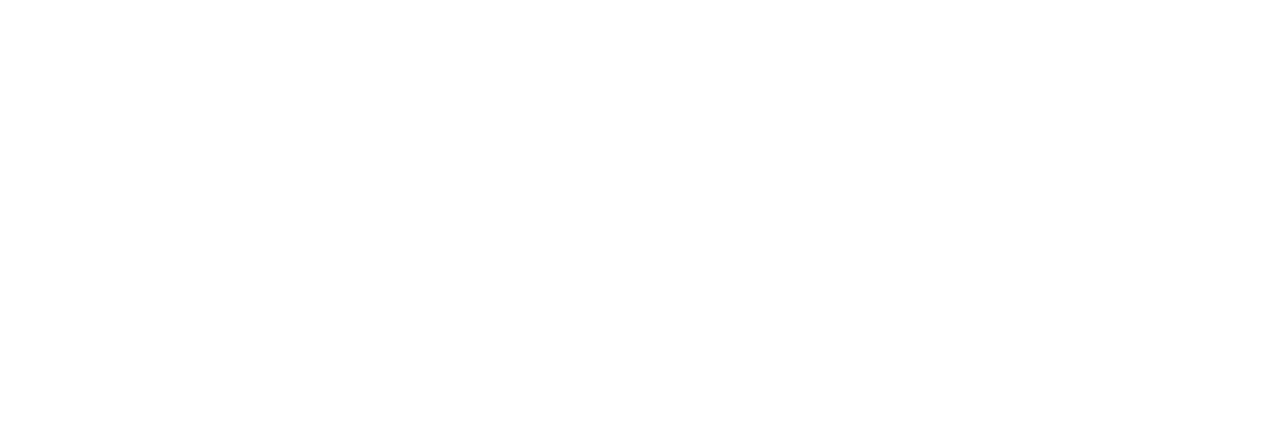
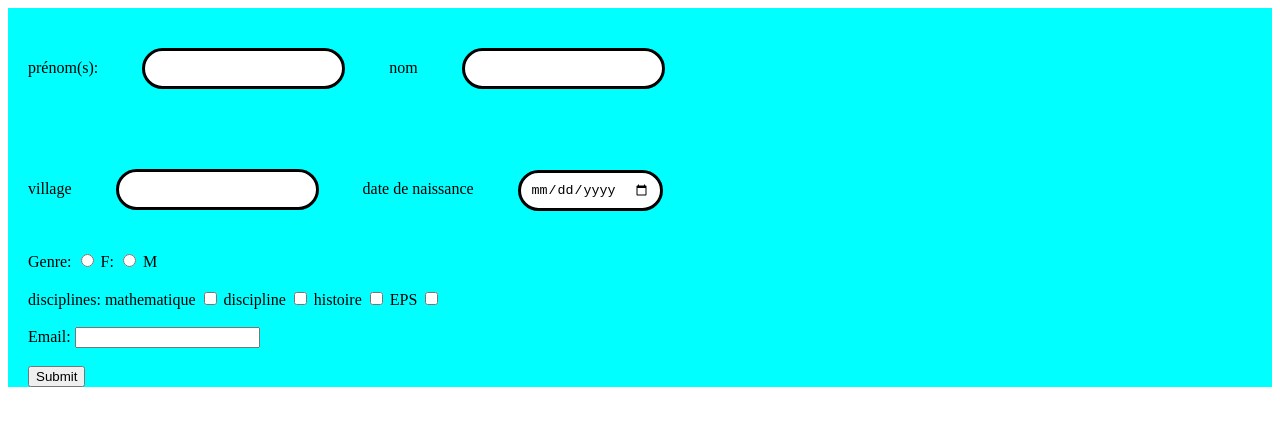
Before and after one commit to mounawaraalicolo5-or/mapremierepageweb, a plain HTML site: page formulaire.html in a window 1280 px wide. Drawn offline with Linux system fonts and the light colour scheme.

Commit message:
j'ai des deplacement dans mon travaille

```diff
--- /dev/null
+++ b/formulaire.css
@@ -0,0 +1,23 @@
+form{
+     background-color:aqua;
+
+
+}
+div{
+    /*l'élément sur la meme ligne et s'adapte au contenu*/
+    display: inline;
+    margin-left:20px ;
+}
+
+input[type=text], input[type=date], input[type=mail]{
+
+    /*la balis input a l'interieur*/
+    padding: 10px;
+    /*espace extérieur de 30px autour de l'élément*/
+    margin: 40px;
+    height: 15px;
+    border-color:black;
+    border-radius: 30px;
+    border: solid;
+
+}
--- a/formulaire.html
+++ b/formulaire.html
@@ -1,15 +1,99 @@
+<!-- je créé un formulaire d'inscription-->
 <!DOCTYPE html>
 
 
 <html>
     <head>
+        <meta charset="utf-8">
+        <title>Formulaire d'inscription</title>
+        <!--ce code permetd'ajouter un fichier css-->
+        <link rel="stylesheet" href="formulaire.css">
 
-        <meta charset="utf-8">
-        <title></title>
 
    </head>
 
    <body>
+        <!--je rédige la structure du formulaire d'inscription-->
+        <form> <!--début du formulaire-->
+            <div>
+               <label for="prenom">prénom(s):</label>
+               <input type="text" name="prenom">
+
+                <label for="nom">nom</label>
+                <input type="text" name="nom">
+            </div>
+            <br>
+            <div>
+                <label for="village">village</label>
+                <input type="text" name="village">
+
+
+                <label for="date de naissance">date de naissance</label>
+                <input type="date" name="date de naissance">
+            </div>
+            <br>
+            <div>
+                <label>Genre:</label>
+                <input type="radio" name="femme" id="femme">
+                <label for="femme">F:</label>
+
+                <input type="radio" name="homme" id="homme">
+                <label for="homme">M</label>
+
+            </div>
+            <br><br>
+
+            <div>
+                <label>disciplines:</label>
+
+                <label for="mathematique">mathematique</label>
+                <input type="checkbox" name="mathematique" id="mathematique">
+
+
+
+                <label for="discipline">discipline</label>
+                <input type="checkbox" name="discipline" id="discipline">
+
+
+
+            <label for="histoire geographique">histoire</label>
+            <input type="checkbox" name="histoiregéographique" id="histoire">
+
+
+            <label for="eps">EPS</label>
+            <input type="checkbox"name="eps" id="eps">
+
+
+
+
+
+
+
+
+
+
+
+            </div>
+
+            <br><br>
+
+            <div>
+                <label for="email">Email:</label>
+            <input type="email"name="email">
+
+
+            </div>
+            <br><br>
+
+            <div>
+                <input type="submit">
+
+            </div>
+
+
+
+
+         </form><!--Fin du formulaire-->
 
    </body>
 
--- a/service.css
+++ b/service.css
@@ -3,13 +3,14 @@ div{
     color:red;
     /* le code l'arrière-plan de la plage*/
     background-color:aqua;
-    border-style:solid;
+    der-style:solidbor;
 
 
 }
 div{
    width: 150px;
    height: 200px;
+
 }
 
 
```
